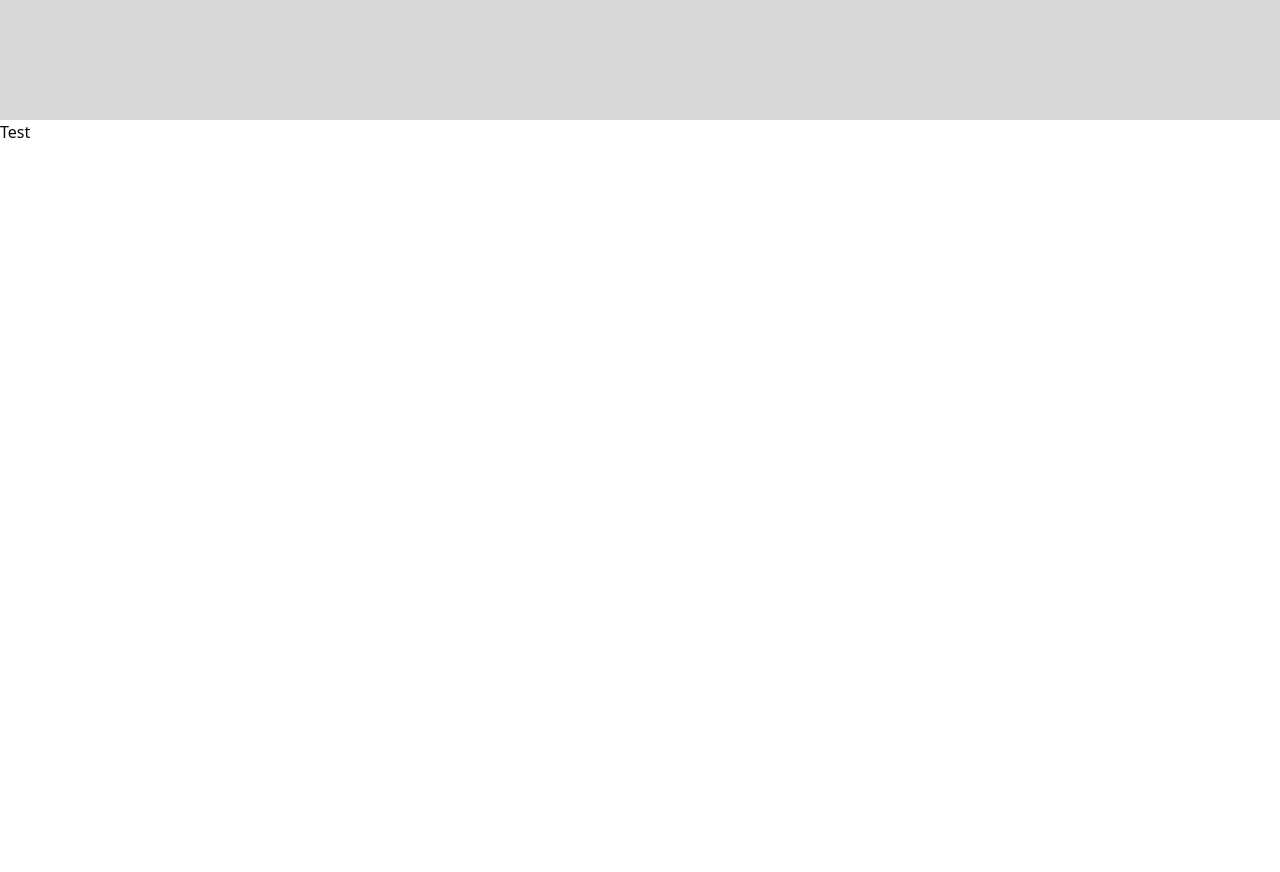
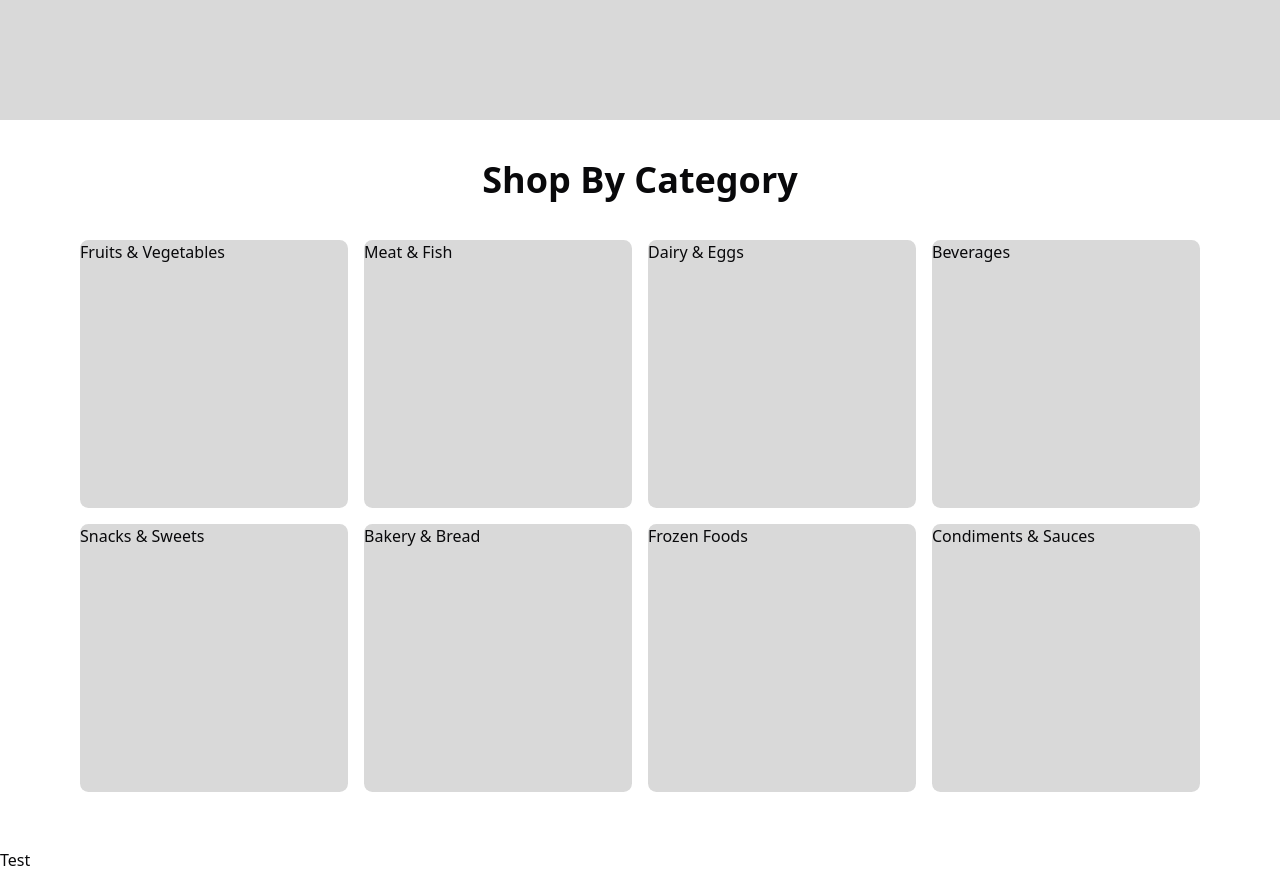
Before and after one commit to Yuvraj-Achrekar/godhaji-ecommerce, a Next.js app: page / in a window 1280 px wide. Shown: the part 680-1552 px from the top of the page. Before the commit the page ends 824 px from the top, so only its background shows below. Built offline with nearby package versions, Linux system fonts and the light colour scheme.

Commit message:
Shop By Category

```diff
--- a/src/app/(route)/page.tsx
+++ b/src/app/(route)/page.tsx
@@ -1,11 +1,11 @@
-import HeroSection from "@/components/heroSection";
-import { Button } from "@/components/ui/button";
-import React from "react";
+import HeroSection from "@/components/home/heroSection";
+import ShopByCategory from "@/components/home/shopByCategory";
 
 const HomePage = () => {
 	return (
 		<div>
 			<HeroSection />
+			<ShopByCategory />
 			<div>Test</div>
 		</div>
 	);
--- a/src/app/globals.css
+++ b/src/app/globals.css
@@ -128,6 +128,9 @@
 	.hero-subtitle {
 		@apply text-xs md:text-base lg:text-lg text-center mb-4;
 	}
+	.section-title {
+		@apply text-2xl md:text-3xl lg:text-4xl font-semibold text-center mb-6;
+	}
 }
 
 @theme {
--- a/src/app/layout.tsx
+++ b/src/app/layout.tsx
@@ -14,7 +14,7 @@ const geistMono = Geist_Mono({
 });
 
 export const metadata: Metadata = {
-	title: "Create Next App",
+	title: "Godhaji",
 	description: "Generated by create next app",
 };
 
--- a/src/components/heroSection.tsx
+++ b/src/components/home/heroSection.tsx
@@ -1,5 +1,5 @@
 import React from "react";
-import { Button } from "./ui/button";
+import { Button } from "../ui/button";
 
 const HeroSection = () => {
 	return (
--- /dev/null
+++ b/src/components/home/shopByCategory.tsx
@@ -0,0 +1,27 @@
+const categoriesList = [
+	"Fruits & Vegetables",
+	"Meat & Fish",
+	"Dairy & Eggs",
+	"Beverages",
+	"Snacks & Sweets",
+	"Bakery & Bread",
+	"Frozen Foods",
+	"Condiments & Sauces",
+];
+
+const ShopByCategory = () => {
+	return (
+		<section className="container max-w-6xl mx-auto py-10">
+			<h2 className="section-title">Shop By Category</h2>
+			<div className="grid grid-cols-2 md:grid-cols-3 lg:grid-cols-4 gap-4 p-4 justify-center">
+				{categoriesList.map((category, index) => (
+					<div key={index} className="aspect-square rounded-md bg-[#D9D9D9]">
+						{category}
+					</div>
+				))}
+			</div>
+		</section>
+	);
+};
+
+export default ShopByCategory;
```
